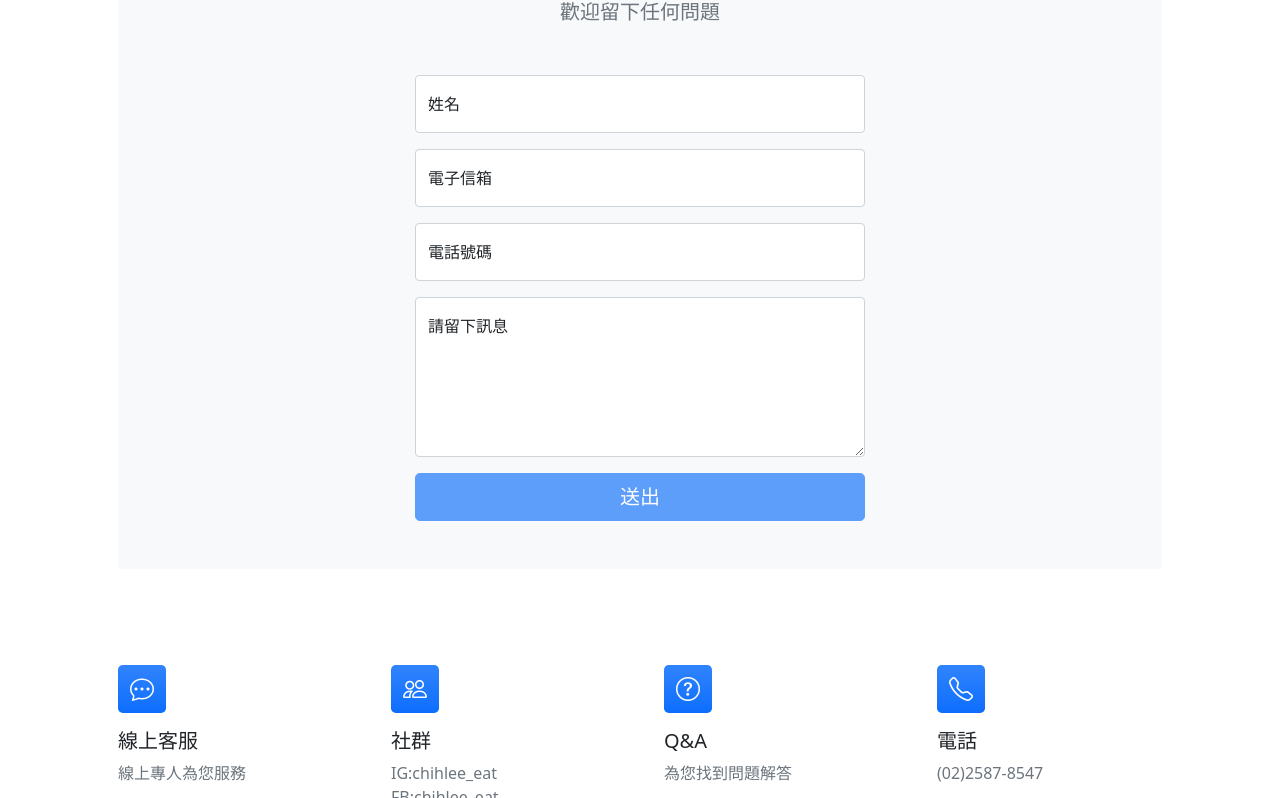
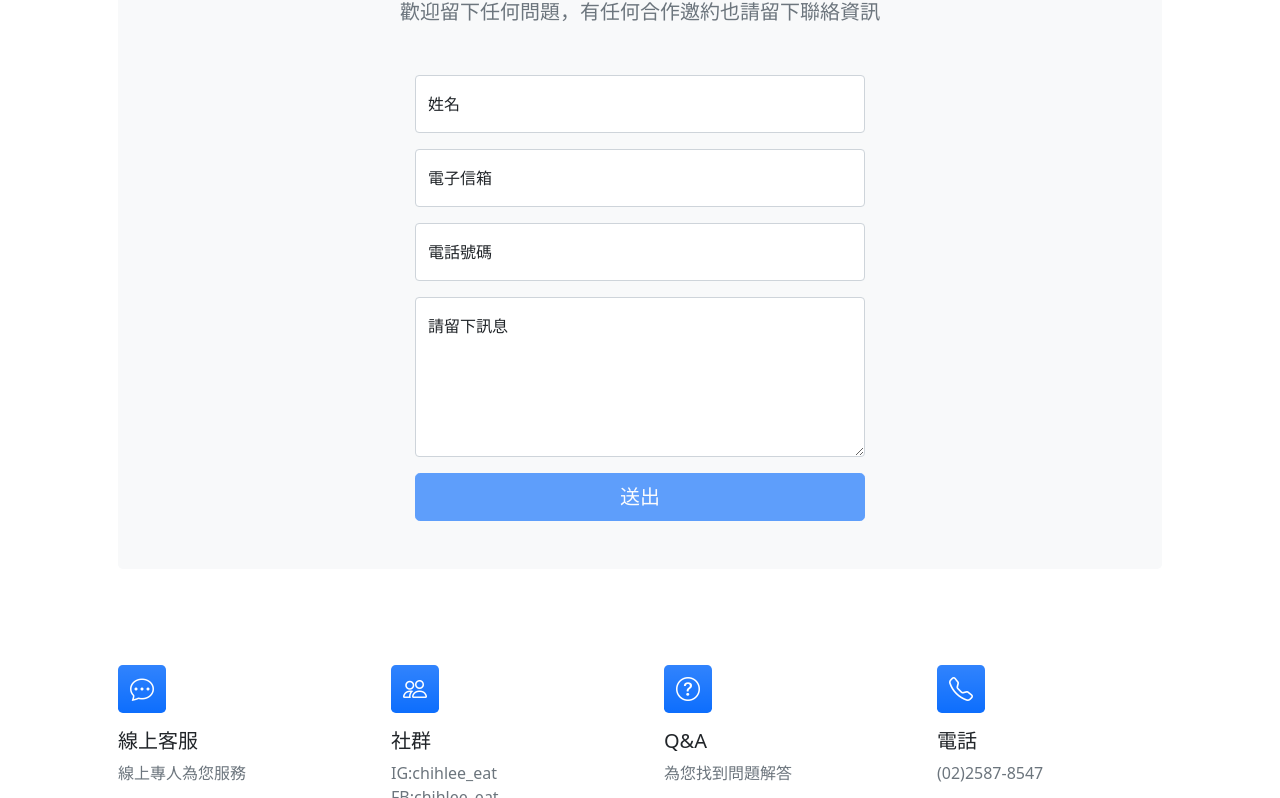
Before and after one commit to 01f220/my-team, a plain HTML site: page contact.html in a window 1280 px wide. Shown: the part 275-1073 px from the top of the page. Drawn offline with nearby package versions, Linux system fonts and the light colour scheme.

Commit message:
chagne contact des

```diff
--- a/contact.html
+++ b/contact.html
@@ -53,7 +53,7 @@
                 <div class="text-center mb-5">
                     <div class="feature bg-primary bg-gradient text-white rounded-3 mb-3"><i class="bi bi-envelope"></i></div>
                     <h1 class="fw-bolder">聯絡我們</h1>
-                    <p class="lead fw-normal text-muted mb-0">歡迎留下任何問題</p>
+                    <p class="lead fw-normal text-muted mb-0">歡迎留下任何問題，有任何合作邀約也請留下聯絡資訊</p>
                 </div>
                 <div class="row gx-5 justify-content-center">
                     <div class="col-lg-8 col-xl-6">
```
